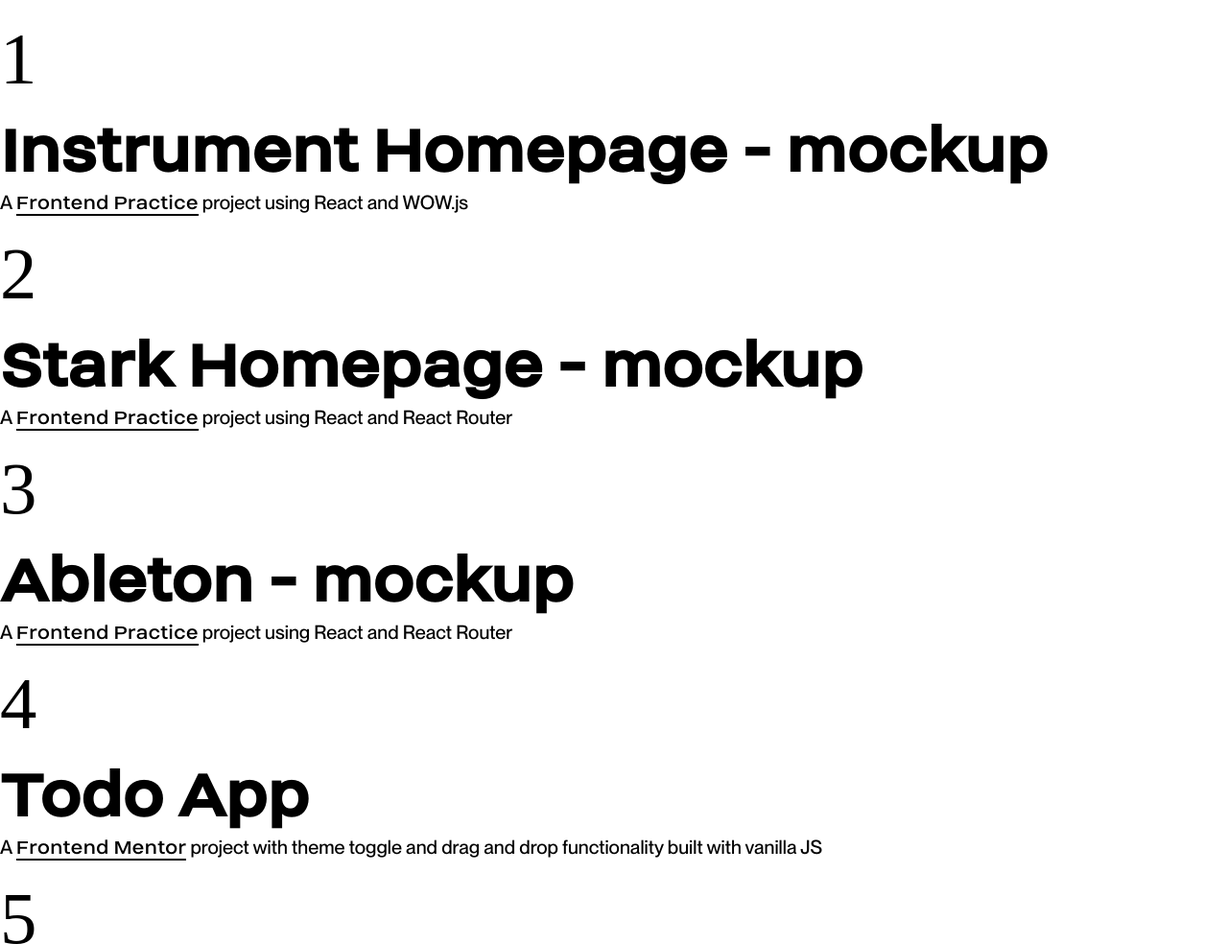
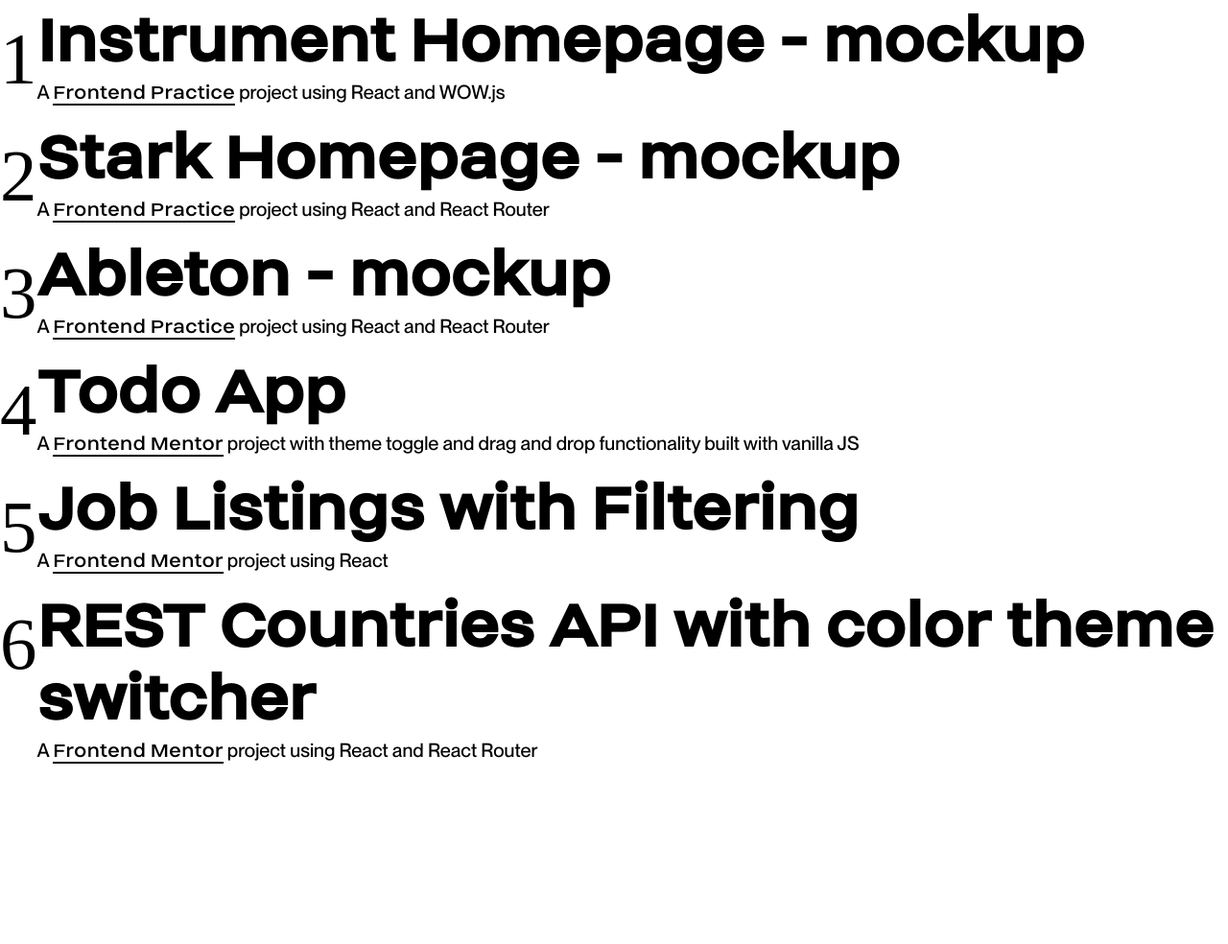
Before and after one commit to naiiiden/portfolio, a website: page index.html in a window 1280 px wide. Shown: the part 798-1782 px from the top of the page at 96% size. After the commit the page ends 1750 px from the top, so only its background shows below. Drawn offline with Linux system fonts and the light colour scheme.

Commit message:
update markup

```diff
--- a/index.html
+++ b/index.html
@@ -79,28 +79,40 @@
         <section id="selected-works" class="full-page-wrapper inerted">
             <ol>
                 <li>
+                    <div>
                         <p><a href="https://naiiiden.github.io/frontend-practice-instrument-homepage/">Instrument Homepage - mockup</a></p>
                         <p>A <a href="https://www.frontendpractice.com/retired/instrument">Frontend Practice</a> project using React and WOW.js</p>
+                    </div>
                 </li>
                 <li>
+                    <div>
                         <p><a href="https://naiiiden.github.io/frontend-practice-stark-homepage/">Stark Homepage - mockup</a></p>
                         <p>A <a href="https://www.frontendpractice.com/projects/stark">Frontend Practice</a> project using React and React Router</p>
+                    </div>
                 </li>
                 <li>
+                    <div>
                         <p><a href="https://naiiiden.github.io/frontend-practice-ableton-about-page/">Ableton - mockup</a></p>
                         <p>A <a href="https://www.frontendpractice.com/projects/ableton">Frontend Practice</a> project using React and React Router</p>
+                    </div>
                 </li>
                 <li>
+                    <div>
                         <p><a href="https://naiiiden.github.io/fem-todo-app/">Todo App</a></p>
                         <p>A <a href="https://www.frontendmentor.io/challenges/todo-app-Su1_KokOW">Frontend Mentor</a> project with theme toggle and drag and drop functionality built with vanilla JS</p>
+                    </div>
                 </li>
                 <li>
+                    <div>
                         <p><a href="https://naiiiden.github.io/frontend-mentor-job-listings-with-filtering/">Job Listings with Filtering</a></p>
                         <p>A <a href="https://www.frontendmentor.io/challenges/job-listings-with-filtering-ivstIPCt">Frontend Mentor</a> project using React</p>
+                    </div>
                 </li>
                 <li>
+                    <div>
                         <p><a href="https://github.com/naiiiden/frontend-mentor-countries">REST Countries API with color theme switcher</a></p>
                         <p>A <a href="https://www.frontendmentor.io/challenges/rest-countries-api-with-color-theme-switcher-5cacc469fec04111f7b848ca">Frontend Mentor</a> project using React and React Router</p>
+                    </div>
                 </li>
             </ol>
         </section>
--- a/style/_works.scss
+++ b/style/_works.scss
@@ -14,7 +14,7 @@
     }
 
     li {
-        display: grid;
+        display: flex;
         align-content: center;
 
         &::before {
```
Also changed, not shown: style/general.css. Lines whose indentation alone changed are shown as unchanged.
